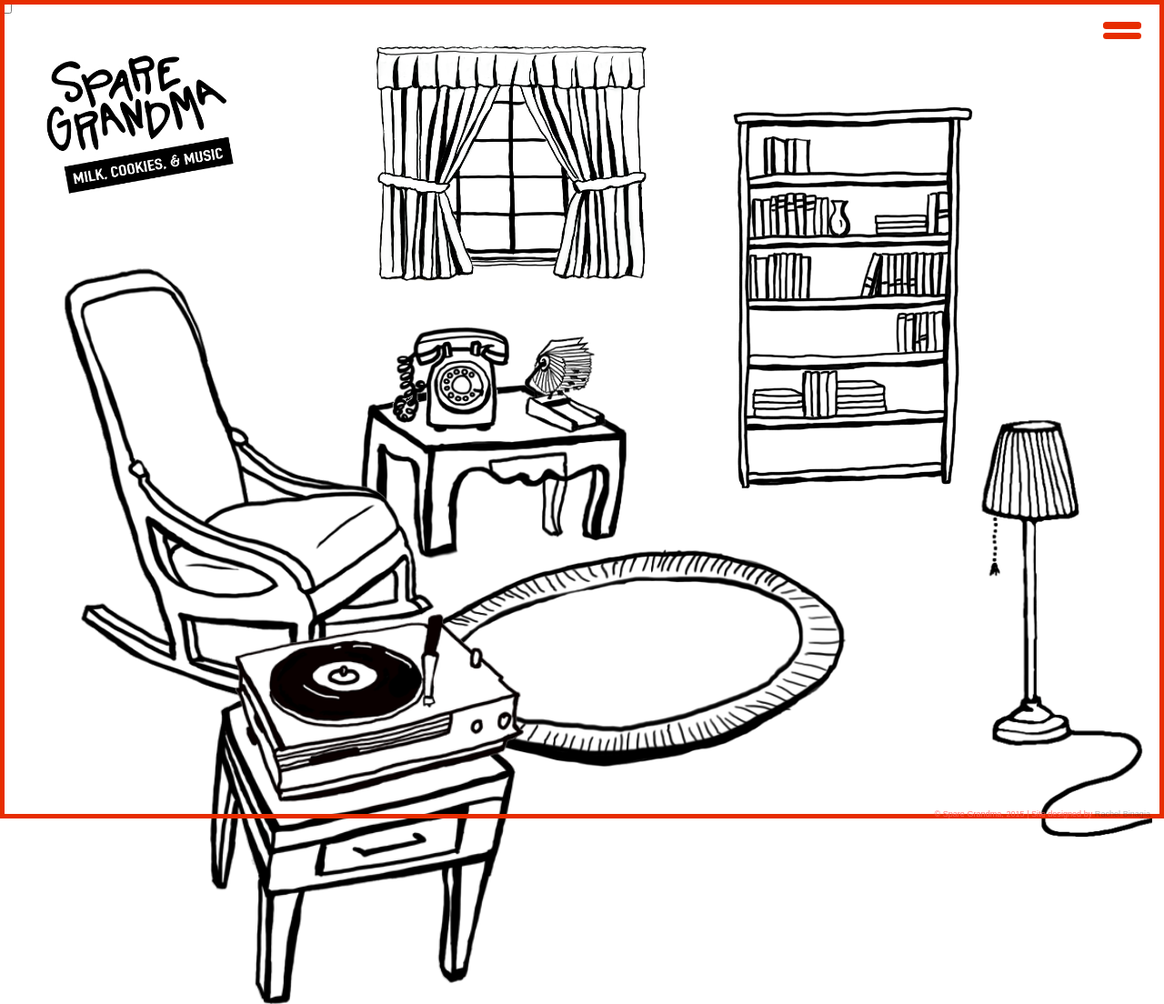
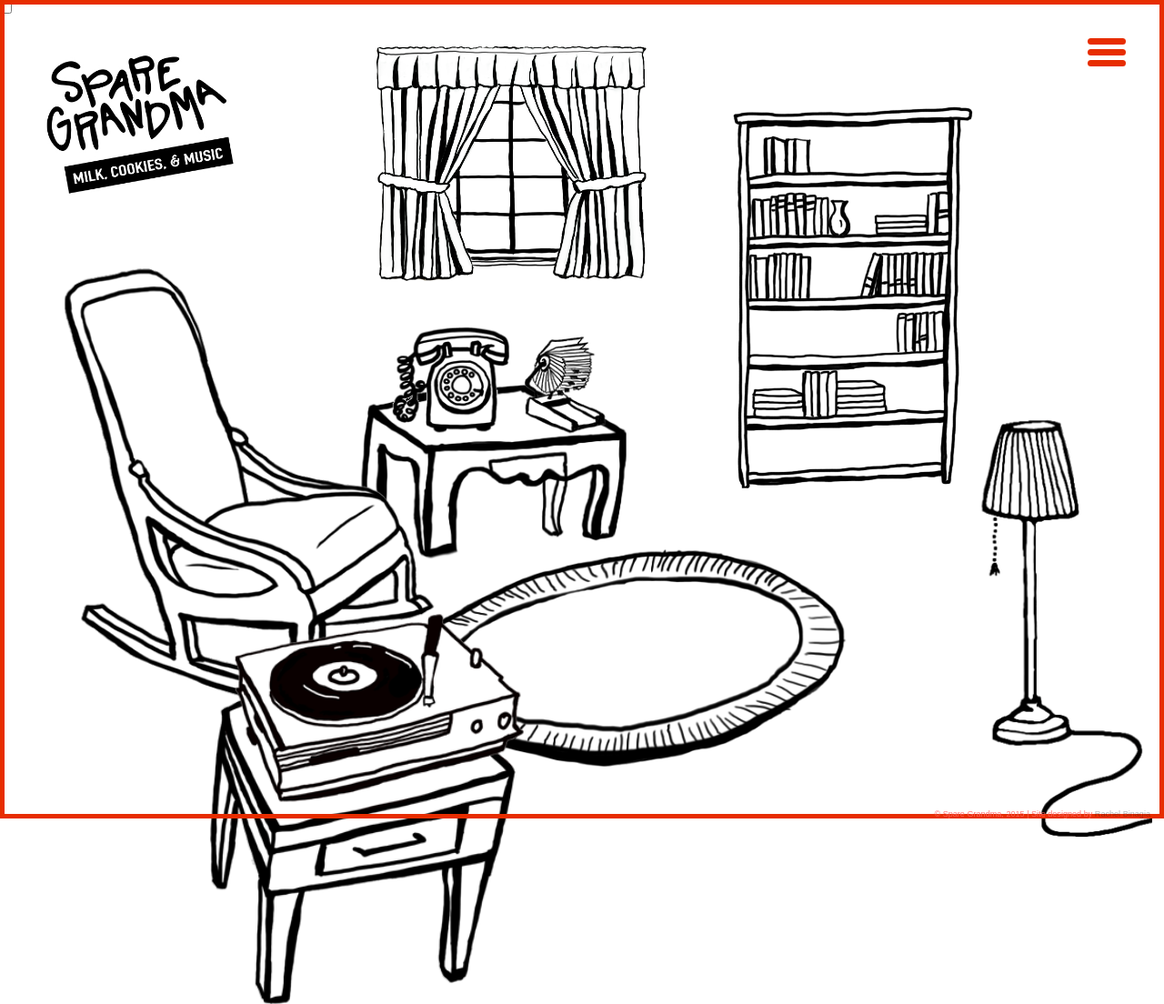
Before and after one commit to rachyrach/sparegrandma, a Jekyll site: the page built from index.html, in a window 1280 px wide. Shown: the whole page at 91% size. Built offline with Jekyll 4.4.1, drawn with Linux system fonts in a browser that asks for light colours; Markdown is read by kramdown in place of the engine named in the settings; the list of posts is cut into pages by our own code.

Commit message:
back to absolute
fixed to absolute

```diff
--- a/css/main.css
+++ b/css/main.css
@@ -15,7 +15,7 @@
   border: none;
 }
 nav label {
-  position: fixed;
+  position: absolute;
   right: 30px;
   top: 30px;
 z-index: 999;
@@ -50,9 +50,9 @@
   background: #e72d00;
   width: 42px;
   height: 7px;
-  position: fixed;
-  right: 25px;
-  top: 25px;
+  position: absolute;
+  right: 12px;
+  top: 12px;
   border-radius: 1000px;
   transform-origin: 24px 4px;
   transition: transform 300ms cubic-bezier(0.09, 0.92, 0, 1.435), opacity 500ms ease;
@@ -71,7 +71,7 @@
   opacity: 0;
   overflow: auto;
   transition: opacity 300ms ease;
-  position: fixed;
+  position: absolute;
   z-index: 998;
   top: 20px;
   right: 20px;
```
